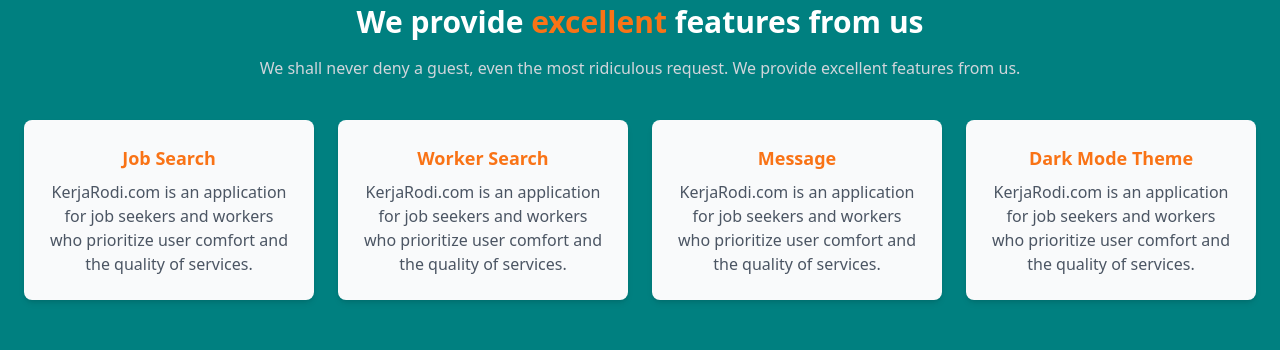
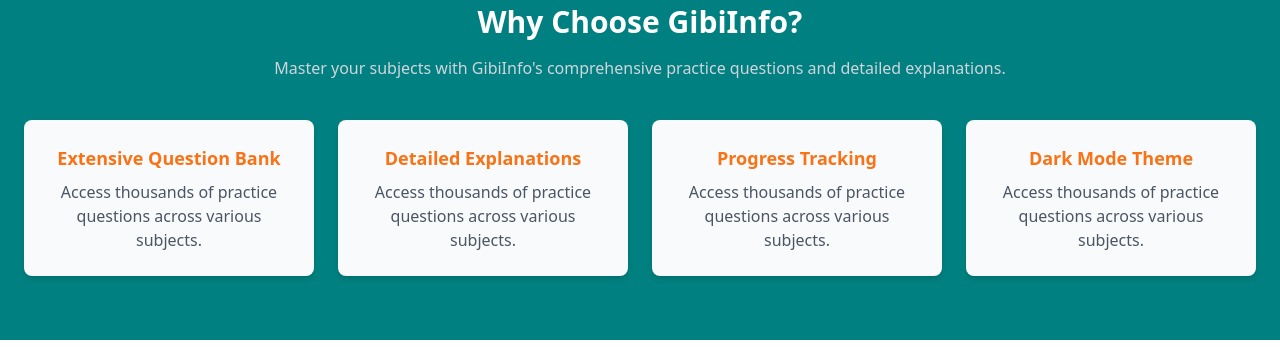
Before and after one commit to Yaidevs/gibiinfo-website, a React (Vite) app: page / in a window 1280 px wide. Shown: the part 1620-1970 px from the top of the page. Built offline with nearby package versions, Linux system fonts and the light colour scheme.

Commit message:
contents are edited

```diff
--- a/src/App.jsx
+++ b/src/App.jsx
@@ -1,6 +1,11 @@
 import React, { useState } from "react";
 import img1 from "./assets/image 5.png";
 import img2 from "./assets/image 6.png";
+import {
+  FaLinkedin,
+  FaFacebookSquare,
+  FaInstagramSquare,
+} from "react-icons/fa";
 
 function App() {
   const [menuOpen, setMenuOpen] = useState(false);
@@ -80,10 +85,10 @@
       <section className="bg-white py-16">
         <div className="container mx-auto text-center">
           <h2 className="text-3xl lg:text-4xl font-bold text-gray-800">
-            We shall never deny a guest, even the
+            Access thousands of practice questions
           </h2>
           <h2 className="text-3xl lg:text-4xl font-bold text-gray-800">
-            most ridiculous request
+            across various subjects.
           </h2>
           <p className="text-gray-600 mt-4 break-words max-w-md mx-auto">
             Gibi Info is an that empower students to achieve academic excellence
@@ -119,30 +124,27 @@
       <section className="py-16 bg-[#008080]">
         <div className="container mx-auto px-6 text-center">
           <h2 className="text-3xl font-bold text-white">
-            We provide <span className="text-orange-500">excellent</span>{" "}
-            features from us
+            Why Choose GibiInfo?
           </h2>
           <p className="text-gray-300 mt-4">
-            We shall never deny a guest, even the most ridiculous request. We
-            provide excellent features from us.
+            Master your subjects with GibiInfo's comprehensive practice
+            questions and detailed explanations.
           </p>
           <div className="mt-10 grid grid-cols-1 sm:grid-cols-2 lg:grid-cols-4 gap-6">
-            {["Job Search", "Worker Search", "Message", "Dark Mode Theme"].map(
-              (feature, index) => (
-                <div
-                  key={index}
-                  className="bg-gray-50 p-6 rounded-lg shadow-md"
-                >
-                  <h3 className="text-lg font-bold text-orange-500">
-                    {feature}
-                  </h3>
-                  <p className="text-gray-600 mt-2">
-                    KerjaRodi.com is an application for job seekers and workers
-                    who prioritize user comfort and the quality of services.
-                  </p>
-                </div>
-              )
-            )}
+            {[
+              "Extensive Question Bank",
+              "Detailed Explanations",
+              "Progress Tracking",
+              "Dark Mode Theme",
+            ].map((feature, index) => (
+              <div key={index} className="bg-gray-50 p-6 rounded-lg shadow-md">
+                <h3 className="text-lg font-bold text-orange-500">{feature}</h3>
+                <p className="text-gray-600 mt-2">
+                  Access thousands of practice questions across various
+                  subjects.
+                </p>
+              </div>
+            ))}
           </div>
         </div>
       </section>
@@ -201,13 +203,13 @@
             </p>
             <div className="flex space-x-3 mt-4">
               <a href="#" className="bg-white text-black p-2 rounded">
-                <i className="fab fa-facebook"></i>
+                <FaFacebookSquare />
               </a>
               <a href="#" className="bg-white text-black p-2 rounded">
-                <i className="fab fa-twitter"></i>
+                <FaInstagramSquare />
               </a>
               <a href="#" className="bg-white text-black p-2 rounded">
-                <i className="fab fa-linkedin"></i>
+                <FaLinkedin />
               </a>
             </div>
           </div>
```
